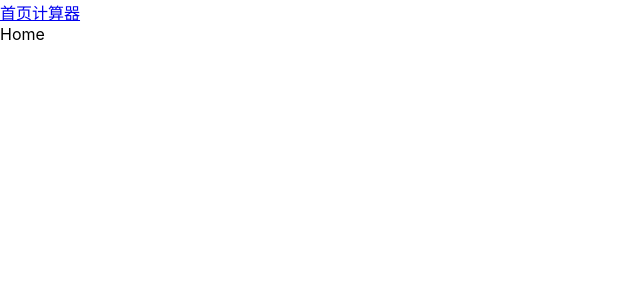
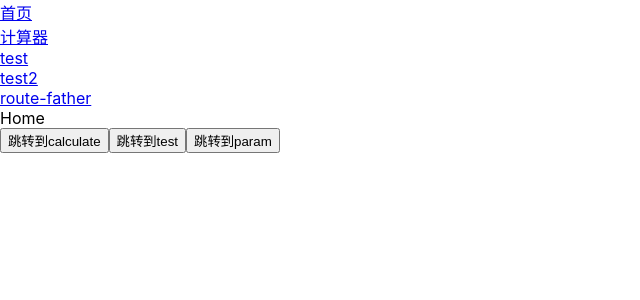
Before and after one commit to jacket-sikaha/practisePJ1, a React (Create React App) app: page / in a window 1280 px wide. Shown: the top 300 px of the page, without its empty margins (0-640 px from the left). Built offline with nearby package versions, Linux system fonts and the light colour scheme.

Commit message:
路由学习demo

```diff
--- a/src/App.js
+++ b/src/App.js
@@ -3,19 +3,44 @@ import React from "react";
 import Calculation from "./page/Calculation";
 import Home from "./page/Home";
 import { BrowserRouter, Link, Route, Routes } from "react-router-dom";
+import Test from "./page/Test";
+import Test2 from "./page/Test2";
+import Routefather from "./page/Route-father";
+import RouteA from "./page/Route-child1";
+import RouteB from "./page/Route-child2";
 //路由配置
 export default function App() {
   return (
     <BrowserRouter>
       <Link to={"/"}>首页</Link>
+      <br></br>
       <Link to={"/calculation"}>计算器</Link>
+      <br></br>
+      <Link to={"/test"}>test</Link>
+      <br></br>
+      <Link to={"/test2"}>test2</Link>
+      <br></br>
+      <Link to={"/route-father"}>route-father</Link>
 
       <Routes>
-        <Route path="/" element={<Home></Home>}></Route>
-        <Route
-          path="/calculation"
-          element={<Calculation></Calculation>}
-        ></Route>
+        <Route path="/" element={<Home />}></Route>
+        <Route path="/calculation" element={<Calculation />}></Route>
+        {/* search-param传参方法 就不需要额外的路由配置*/}
+        <Route path="/test" element={<Test />}></Route>
+        {/* 对于不带参数的情况，有显示需求的话就需要设置对应路由 */}
+        <Route path="/test2" element={<Test2 />}></Route>
+        {/* param传参方法 所需要的路由配置*/}
+        <Route path="/test2/:id/:name" element={<Test2 />}></Route>
+
+        {/* 子路由配置  就是单纯的路由嵌套 */}
+        <Route path="/route-father" element={<Routefather />}>
+          {/* index默认显示 使用该属性就不需要配置path属性了*/}
+          <Route index element={<RouteA />}></Route>
+          <Route path="b" element={<RouteB />}></Route>
+        </Route>
+
+        {/* 404路由 以上路由无法匹配的时候，该路由负责兜底*/}
+        <Route path="*" element={<Calculation />}></Route>
       </Routes>
     </BrowserRouter>
   );
--- a/src/page/Home/index.js
+++ b/src/page/Home/index.js
@@ -1,5 +1,26 @@
 import React from "react";
+import { useNavigate } from "react-router";
 
 export default function Home() {
-  return <div>Home</div>;
+  const navigate = useNavigate();
+  const go = () => {
+    // navigate("/calculation");
+    navigate("/calculation", { replace: true }); //直接替换当前的路由，不会添加新的历史记录
+  };
+  const gotest = () => {
+    navigate("/test?id=6&name=sikara&id=666");
+  };
+  const gotest2 = () => {
+    navigate("/test2/123/sikara/");
+    //路由的跳转与匹配遵循一一对应   多一个少一个可能就会跳转失败  如以下情况
+    // navigate("/test2/123/sikara/dvsd");
+  };
+  return (
+    <>
+      <div>Home</div>
+      <button onClick={go}>跳转到calculate</button>
+      <button onClick={gotest}>跳转到test</button>
+      <button onClick={gotest2}>跳转到param</button>
+    </>
+  );
 }
--- /dev/null
+++ b/src/page/Route-child1/index.js
@@ -0,0 +1,5 @@
+import React from "react";
+export default function routeChild1() {
+  //   console.log("params", params);
+  return <div>routeChild1</div>;
+}
--- /dev/null
+++ b/src/page/Route-child2/index.js
@@ -0,0 +1,6 @@
+import React from "react";
+
+export default function routeChild2() {
+  //   console.log("params", params);
+  return <div>Route-child2</div>;
+}
--- /dev/null
+++ b/src/page/Route-father/index.js
@@ -0,0 +1,17 @@
+import React from "react";
+import { Outlet } from "react-router";
+import { Link } from "react-router-dom";
+
+export default function Routefather() {
+  //   console.log("params", params);
+  return (
+    <div>
+      <div>Routefather</div>
+      <Link to={"./"}>a</Link>
+      <br></br>
+      <Link to={"./b"}>b</Link>
+      {/* 二级路由出口 */}
+      <Outlet></Outlet>
+    </div>
+  );
+}
--- /dev/null
+++ b/src/page/Test/index.js
@@ -0,0 +1,28 @@
+import React, { useEffect } from "react";
+import { useSearchParams } from "react-router-dom";
+
+export default function Test() {
+  // 路由跳转传参方式
+  // 1 SearchParams
+  // /calculation?id=6&name=sikara
+  // 2 Params
+  const [params] = useSearchParams();
+  const id = params.get("id");
+  const name = params.get("name");
+  const iss = params.getAll("id");
+  console.log("iss", iss);
+  useEffect(() => {
+    console.log(params.toString());
+  });
+  return (
+    <>
+      <div>Test</div>
+      <div>
+        {id},{name}
+      </div>
+      {iss.map((val) => (
+        <div>{"test" + val}</div>
+      ))}
+    </>
+  );
+}
--- /dev/null
+++ b/src/page/Test2/index.js
@@ -0,0 +1,14 @@
+import React from "react";
+import { useParams } from "react-router";
+
+export default function Test2() {
+  const { id, name } = useParams();
+  //   console.log("params", params);
+  return (
+    <div>
+      Test2
+      <div>{id}</div>
+      <div>{name}</div>
+    </div>
+  );
+}
```
